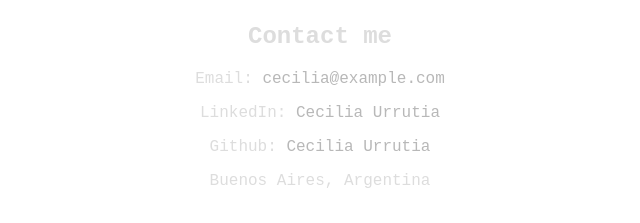
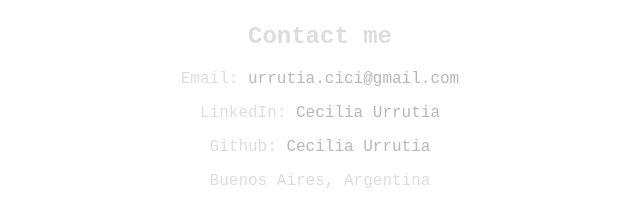
Before and after one commit to ceurrutia/profile, a website: page index.html in a window 1280 px wide. Shown: the part 1330-1553 px from the top of the page, 320-960 px from the left. Drawn offline with Linux system fonts and the light colour scheme.

Commit message:
correcciones d etexto

```diff
--- a/index.html
+++ b/index.html
@@ -85,7 +85,7 @@
     <footer>
       <h2>Contact me</h2>
       <p>
-        Email: <a href="mailto:cecilia@example.com">cecilia@example.com</a>
+        Email: <a href="mailto:urrutia.cici@gmail.com">urrutia.cici@gmail.com</a>
       </p>
       <p>
         LinkedIn:
```
